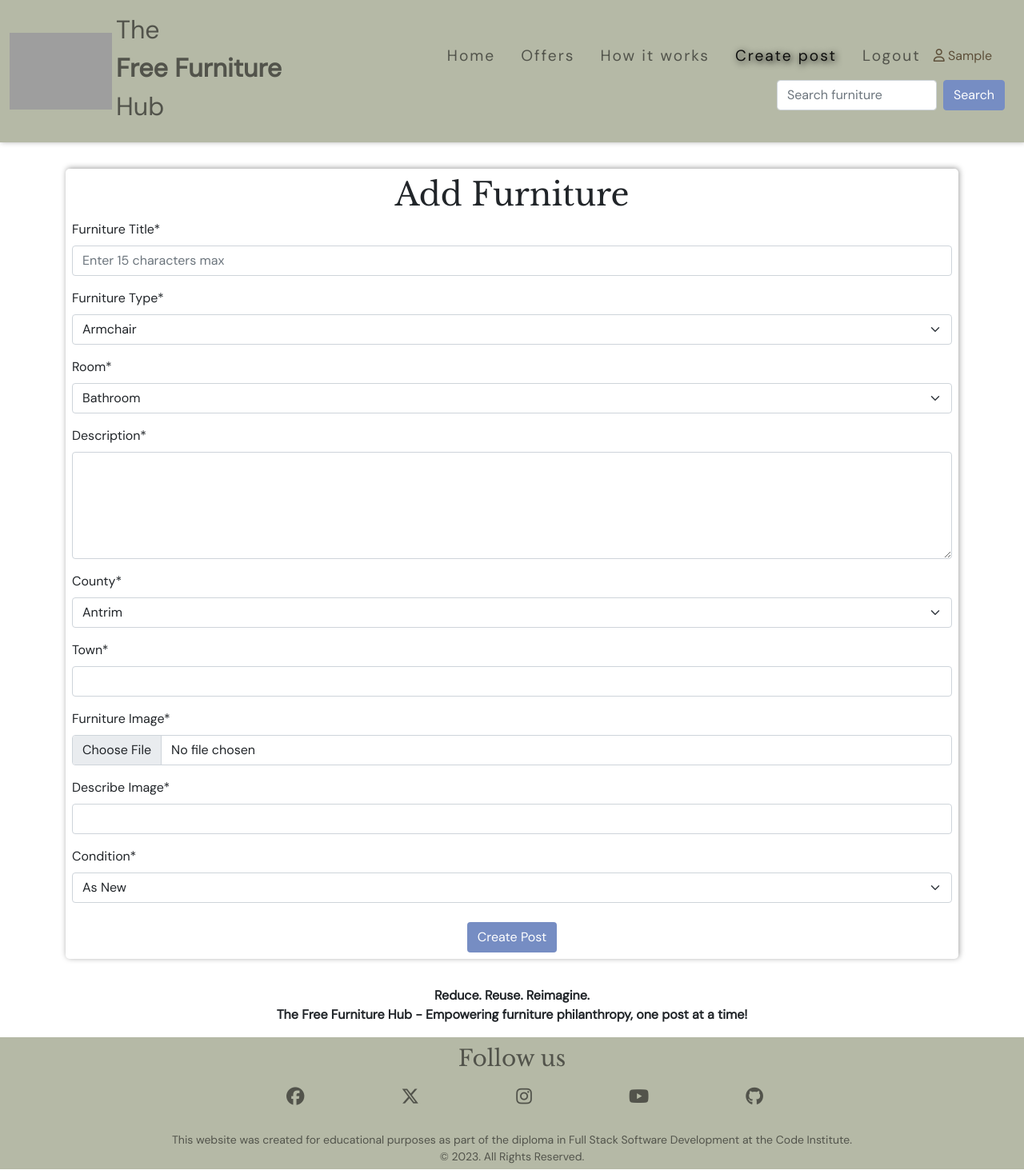
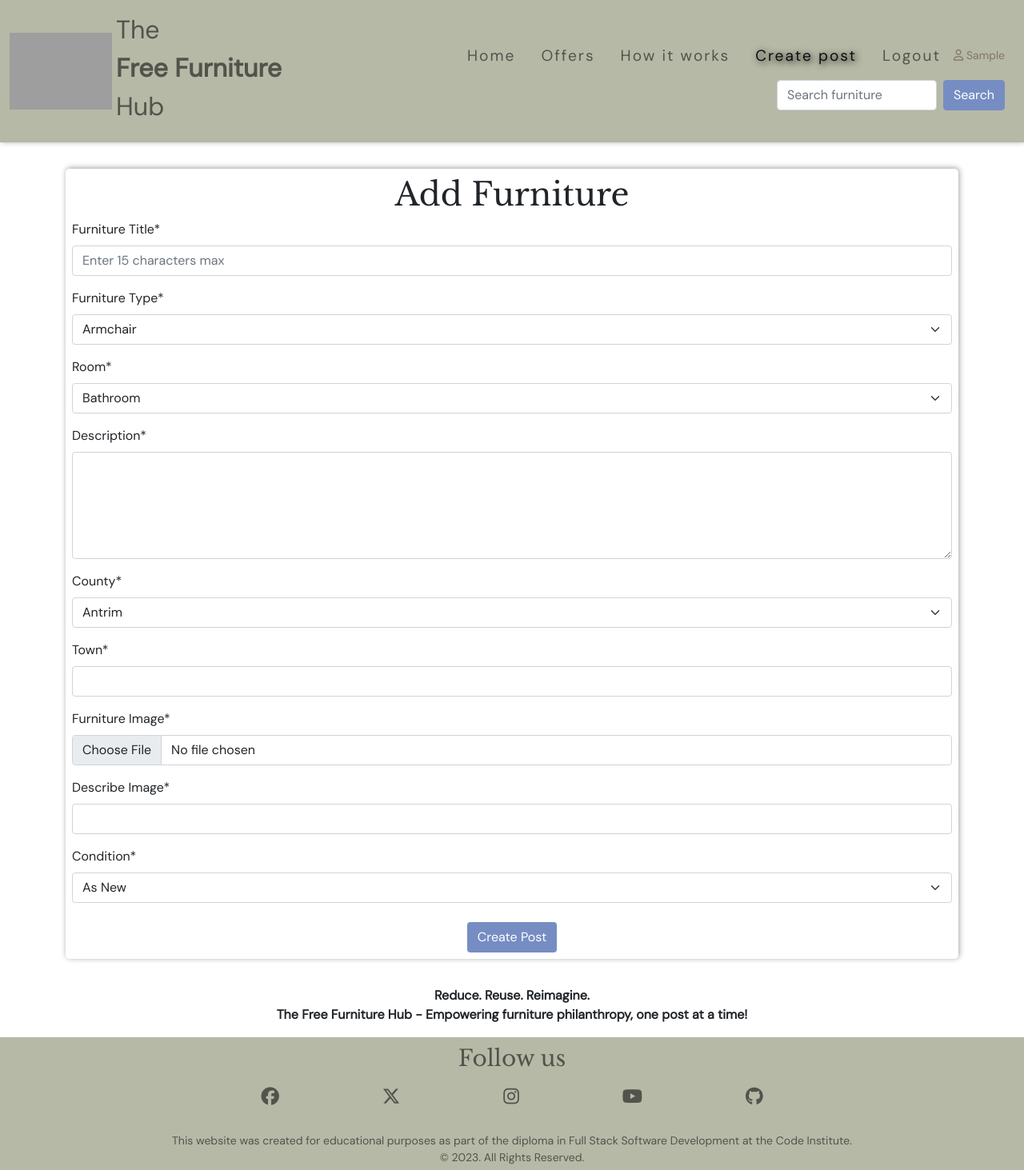
Before and after one commit to Louibens/PP4_FreeFurnitureHub, a Django app: page /furniture/add/ in a window 1280 px wide. Shown: the whole page at 80% size. Run offline with Django 3.2, Linux system fonts and the light colour scheme; the visitor is signed in with stand-in values (Sample User, id 1); data that the repository does not hold is empty; some libraries are stand-ins or nearby versions; grey boxes are pictures that could not be loaded.

Commit message:
Reposition username and social icons and final formatting

```diff
--- a/furniture/templates/furniture/add_furniture.html
+++ b/furniture/templates/furniture/add_furniture.html
@@ -1,5 +1,4 @@
 {% extends "base.html" %}
-
 {% block title %}Add Furniture{% endblock %}
 
 {% block content %}
--- a/furniture/templates/furniture/edit_furniture.html
+++ b/furniture/templates/furniture/edit_furniture.html
@@ -1,5 +1,4 @@
 {% extends "base.html" %}
-
 {% block title %}Edit Furniture{% endblock %}
 
 {% block content %}
@@ -13,8 +12,9 @@
             <button type="submit" class="btn buttons mt-2">Edit</button>
         </div>
     </form>
-    <p class="text-center"><strong>Reduce. Reuse. Reimagine.
-        <br>The Free Furniture Hub - Empowering furniture philanthropy, one post at a time!</strong></p>
+    <p class="text-center">
+        <strong>Reduce. Reuse. Reimagine.<br>The Free Furniture Hub - Empowering furniture philanthropy, one post at a time!</strong>
+    </p>
 
 </div>
 {% endblock %}
--- a/furniture/templates/furniture/furniture_confirm_delete.html
+++ b/furniture/templates/furniture/furniture_confirm_delete.html
@@ -1,5 +1,4 @@
 {% extends "base.html" %}
-
 {% block title %}Delete Item of furniture {{ object.title }}{% endblock %}
 
 {% block content %}
--- a/furniture/templates/furniture/furniture_items.html
+++ b/furniture/templates/furniture/furniture_items.html
@@ -8,7 +8,6 @@
 </h1>
 <p class="text-center p-2">Search below or use the Search box above to help you find what you are looking for.</p>
 <div class="container d-flex flex-row flex-wrap justify-content-center">
-
   {% for furniture in furniture_items %}
   <a href="{% url 'furniture_detail' furniture.id %}" class="furniture" aria-label="Click to view {{furniture.title}}">
     <div class="card m-3">
@@ -22,7 +21,6 @@
     </div>
   </a>
   {% endfor %}
-
 </div>
 {% if is_paginated %}
 <nav aria-label="Page navigation">
@@ -32,7 +30,6 @@
         {% endif %}
         {% if page_obj.has_next %}
         <li><a href="?page={{ page_obj.next_page_number }}" class="page-link btn buttons mt-2 btn-outline-primary page-link-offers"> NEXT &raquo;</a></li>
-
         {% endif %}
     </ul>
 </nav>
--- a/furniture/templates/furniture/my_items.html
+++ b/furniture/templates/furniture/my_items.html
@@ -1,9 +1,6 @@
 {% extends "base.html" %}
-
 {% block title %}My Items{% endblock %}
-
 {% block content %}
-
 
 <h1 class="text-center p-2">
     Manage your furniture posts
@@ -13,7 +10,6 @@
 <div class="container d-flex flex-row flex-wrap justify-content-center">
     <!-- display each of the users furniture posts -->
     <div class="container d-flex flex-row flex-wrap justify-content-center">
-
         {% for furniture in my_items %}
         <a href="{% url 'furniture_detail' furniture.id %}" class="img-container">
             <img src="{{furniture.image.url}}" alt="{{furniture.image_alt}}">
--- a/furniture/urls.py
+++ b/furniture/urls.py
@@ -1,8 +1,7 @@
 from django.urls import path
 from .views import (
     Furniture, AddFurniture, FurnitureItems, FurnitureDetail,
-    DeleteFurniture, EditFurniture, MyItems
-)
+    DeleteFurniture, EditFurniture, MyItems)
 
 
 urlpatterns = [
--- a/furniture/views.py
+++ b/furniture/views.py
@@ -3,11 +3,9 @@ from django.views.generic import (CreateView, ListView, DetailView,
 from django.shortcuts import render, get_object_or_404
 from django.contrib.messages.views import SuccessMessageMixin
 from django.contrib.auth.mixins import (
-    UserPassesTestMixin, LoginRequiredMixin
-)
+    UserPassesTestMixin, LoginRequiredMixin)
 from django.db.models import Q
 from django.contrib import messages
-
 from .models import Furniture, Comment
 from .forms import FurnitureForm, CommentForm
 
--- a/home/templates/home/index.html
+++ b/home/templates/home/index.html
@@ -1,8 +1,6 @@
 {% extends 'base.html' %}
 {% load static %}
-
 {% block title %}Home{% endblock %}
-
 {% block content %}
 
 <div class="container flex-column pt-3">
@@ -93,5 +91,4 @@
             <br>The Free Furniture Hub - Empowering furniture philanthropy, one post at a time!</strong></p>
 </div>
 
-
 {% endblock %}
--- a/static/css/base.css
+++ b/static/css/base.css
@@ -114,11 +114,8 @@ img.logo {
 }
 
 .user {
-    font-size: 16px;
-    padding-right: 1rem;
-    color: rgba(0,0,0,.55);
-    margin-bottom: 0;
-    color: var(--brown);
+    font-size: 14px;
+    color: var(--grey);
     margin: auto auto
 }
 
@@ -294,6 +291,7 @@ footer {
 .social-networks {
     width:50%;
     text-align: center;
+    align-items: center;
 }
 
 .social-networks h3 {
@@ -303,6 +301,7 @@ footer {
 .social-networks ul {
     display: flex;
     justify-content: space-between;
+    padding-left: 0 !important;
 }
 
 .social-networks li {
--- a/templates/403.html
+++ b/templates/403.html
@@ -1,5 +1,4 @@
 {% extends "base.html" %}
-
 {% block title %}Delete Item of furniture{% endblock %}
 
 {% block content %}
--- a/templates/404.html
+++ b/templates/404.html
@@ -1,5 +1,4 @@
 {% extends "base.html" %}
-
 {% block title %}404 Error{% endblock %}
 
 {% block content %}
--- a/templates/base.html
+++ b/templates/base.html
@@ -15,13 +15,11 @@
         integrity="sha384-+0n0xVW2eSR5OomGNYDnhzAbDsOXxcvSN1TPprVMTNDbiYZCxYbOOl7+AMvyTG2x" crossorigin="anonymous">
     <link rel="stylesheet" href="{% static 'css/base.css' %}">
     {% endblock %}
-
     {% block onload_js %}
     <script src="https://cdn.jsdelivr.net/npm/bootstrap@5.0.1/dist/js/bootstrap.bundle.min.js"
         integrity="sha384-gtEjrD/SeCtmISkJkNUaaKMoLD0//ElJ19smozuHV6z3Iehds+3Ulb9Bn9Plx0x4" crossorigin="anonymous">
     </script>
     {% endblock %}
-
     <title>Free Furniture Hub - {% block title %}{% endblock %}</title>
 </head>
 
@@ -34,7 +32,6 @@
     </main>
     {% include 'includes/footer.html' %}
     <!-- font awesome script -->
-
     <script src="https://kit.fontawesome.com/70893e8ef4.js" crossorigin="anonymous"></script>
 </body>
 
--- a/templates/includes/footer.html
+++ b/templates/includes/footer.html
@@ -1,7 +1,6 @@
 {% load static %}
 
 <!-- footer -->
-
 <footer>
     <div class="social-networks">
         <h3>Follow us</h3>
@@ -34,5 +33,4 @@
         <br>
         © 2023. All Rights Reserved.
     </div>
-
 </footer>
--- a/templates/includes/header.html
+++ b/templates/includes/header.html
@@ -70,7 +70,7 @@
             {% endif %}
             {% if user.is_authenticated %}
             <li class="user">
-              <i class="far fa-user"></i> {{ user.username.title|truncatechars:25 }}
+              <i class="far fa-user"></i> {{ user.username.title|truncatechars:15 }}
             </li>
             {% endif %}
           </ul>
```
Also changed, not shown: furniture/templates/furniture/furniture_detail.html (+1 -8 lines), home/templates/home/how_it_works.html (+3 -7 lines), README.md.
